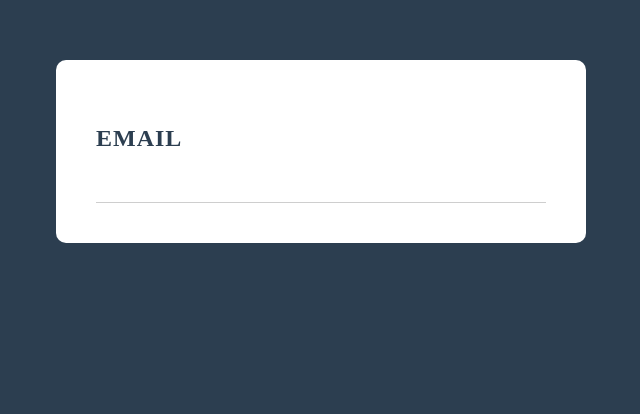
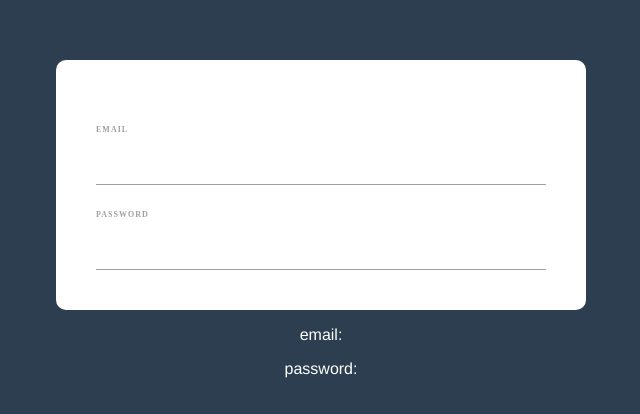
Before and after one commit to Abdullah042973/Vue_Sample_Form, a Vue app: page / in a window 1280 px wide. Shown: the top 414 px of the page, without its empty margins (319-959 px from the left). Built offline with nearby package versions, Linux system fonts and the light colour scheme.

Commit message:
two way data binding

```diff
--- a/src/components/signup.vue
+++ b/src/components/signup.vue
@@ -1,13 +1,23 @@
 <template>
   <form>
       <label>Email</label>
-      <input type="email">
+      <input type="email" v-model="email">
+
+      <label>Password</label>
+      <input type="password" v-model="password">
   </form>
+  <p>email: {{ email }}</p>
+  <p>password: {{ password }}</p>
 </template>
 
 <script>
 export default {
-
+    data() {
+        return {
+            email: '',
+            password: ''
+    }
+}
 }
 </script>
 
@@ -23,9 +33,9 @@
 label{
     display: inline-block;
     font-weight: bold;
-    font-size: 1.5em;
+    font-size: 0.5em;
     font-family: 'Times New Roman';
-    color: #2c3e50;
+    color: rgb(160, 160, 160);
     margin: 25px 0 15px;
     text-transform: uppercase;
     letter-spacing: 1px;
@@ -36,7 +46,10 @@
     width: 100%;
     box-sizing: border-box;
     border: none;
-    border-bottom: 1px solid rgb(206, 206, 206);
+    border-bottom: 1px solid rgb(160, 160, 160);
     color: #555;
 }
+p{
+    color: white;
+}
 </style>
```
